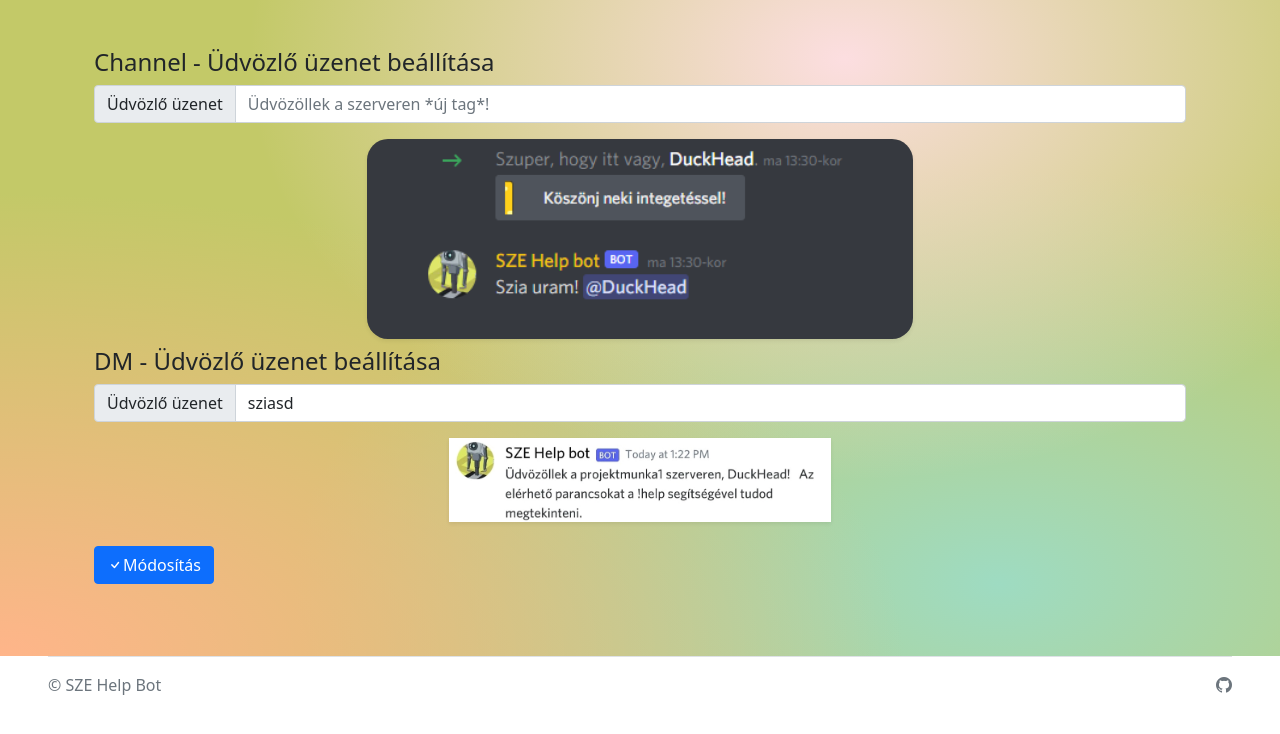
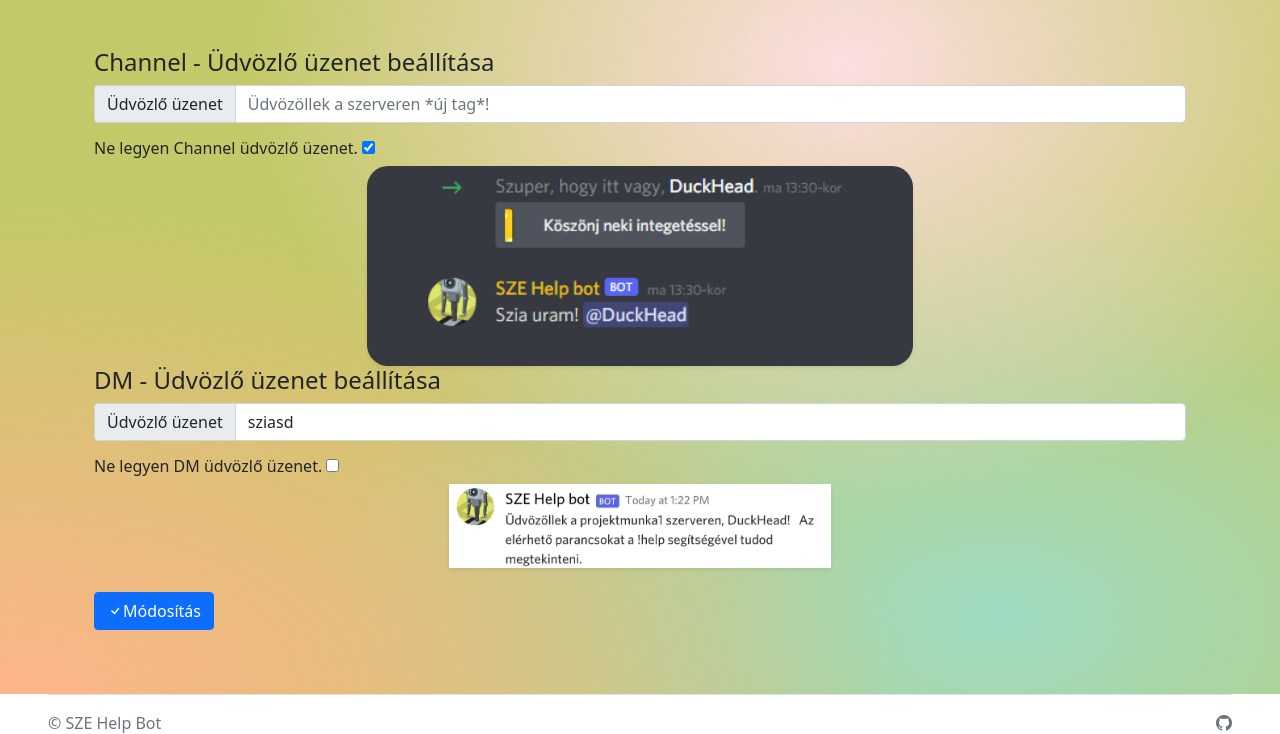
Before and after one commit to Kumiszter/SZEHelpBot, a Flask app: page /udvozlo-uzenet in a window 1280 px wide. Shown: the part 109-843 px from the top of the page. Before the commit the page ends 804 px from the top, so only its background shows below. Run offline with Flask 2, Linux system fonts and the light colour scheme; data comes from the database, SQL or seed files in the repository; both versions use the stored data as it was after the commit; some libraries are stand-ins or nearby versions.

Commit message:
No message checkbox added

```diff
--- a/run.py
+++ b/run.py
@@ -52,11 +52,15 @@ class Welcome(db.Model):
     id = db.Column(db.Integer, primary_key=True)
     message = db.Column(db.String(100))
     direct_message = db.Column(db.String(100))
+    send_channel = db.Column(db.Boolean, unique=False, default=True)
+    send_dm = db.Column(db.Boolean, unique=False, default=True)
     def __repr__(self):
         return '<Name %r>' % self.id
-    def __init__(self, message, direct_message):
+    def __init__(self, message, direct_message, send_channel, send_dm):
         self.message = message
         self.direct_message = direct_message
+        self.send_channel = send_channel
+        self.send_dm = send_dm
 #------------------------------------------ üdvözlő üzenet blokk -----------------------------------------------------
 class DatesSchema(ma.SQLAlchemySchema):
     class Meta:
@@ -208,13 +212,29 @@ def datelist():
 def welcome():
     welcome_update = Welcome.query.first()
     if welcome_update is None:
-        welcome_update = Welcome("", "")
+        welcome_update = Welcome("", "", True, True)
+
     if request.method == "POST":
+        # Channel üdvözlés legyen-e
+        if request.form.get('disable_channel'):
+            print("send channel message false")
+            welcome_update.send_channel = False
+        else:
+            print("send channel message true")
+            welcome_update.send_channel = True
+        # DM üdvözlés legyen-e
+        if request.form.get('disable_dm'):
+            print("send direct message false")
+            welcome_update.send_dm = False
+        else:
+            print("send direct message true")
+            welcome_update.send_dm = True
+
         welcome_update.message = request.form["message"]
         welcome_update.direct_message = request.form["direct_message"]
         db.session.add(welcome_update)
         db.session.commit()
-        return redirect("/udvozlo-uzenet")
+        return render_template("welcome.html", welcome_update=welcome_update)
     else:
         return render_template("welcome.html", welcome_update=welcome_update)
 #------------------------------------------ üdvözlő üzenet blokk -----------------------------------------------------
--- a/templates/welcome.html
+++ b/templates/welcome.html
@@ -10,6 +10,13 @@
                 <span class="input-group-text" id="message">Üdvözlő üzenet</span>
                 <input type="text" name="message" class="form-control" placeholder="Üdvözöllek a szerveren *új tag*!" aria-label="message" value="{{ welcome_update.message }}">
             </div>
+            <h6>Ne legyen Channel üdvözlő üzenet.
+            {% if not welcome_update.send_channel %}
+                <input type="checkbox" name="disable_channel" checked>
+            {% else %}
+                <input type="checkbox" name="disable_channel">
+            {% endif %}
+            </h6>
             <div class="examplepic shadow-sm mx-auto" style="width: 50%; height: 200px; border-radius: 21px 21px 21px 21px">
                 <img src="../static/custom_greeting.png" class="d-block mx-lg-auto img-fluid" alt="Példa" width="450" loading="lazy">
             </div>
@@ -18,6 +25,13 @@
                 <span class="input-group-text" id="direct_message">Üdvözlő üzenet</span>
                 <input type="text" name="direct_message" class="form-control" placeholder="Üdvözöllek a *szerverünk* szerveren, *új tag*!   Az elérhető parancsokat a !help segítségével tudod megtekinteni." aria-label="direct_message" value="{{ welcome_update.direct_message }}">
             </div>
+            <h6>Ne legyen DM üdvözlő üzenet.
+            {% if not welcome_update.send_dm %}
+                <input type="checkbox" name="disable_dm" checked>
+            {% else %}
+                <input type="checkbox" name="disable_dm">
+            {% endif %}
+            </h6>
             <div class="examplepic shadow-sm mx-auto" style="width: 35%">
                 <img src="../static/welcome_dm.jpg" class="d-block mx-lg-auto img-fluid" alt="Példa" width="450" loading="lazy">
             </div>
@@ -25,7 +39,6 @@
                 <span><button type="submit" class="btn btn-primary mb-3"><i class="bi bi-check"></i>Módosítás</button></span>
             </div>
         </form>
-        <!-- <a href="dm_welcome.html">DM - Üdvözlő üzenet beállítása</a> -->
     </div>
 </div>
 {% endblock %}
```
Also changed, not shown: main.py (+12 -7 lines), commands.db.
